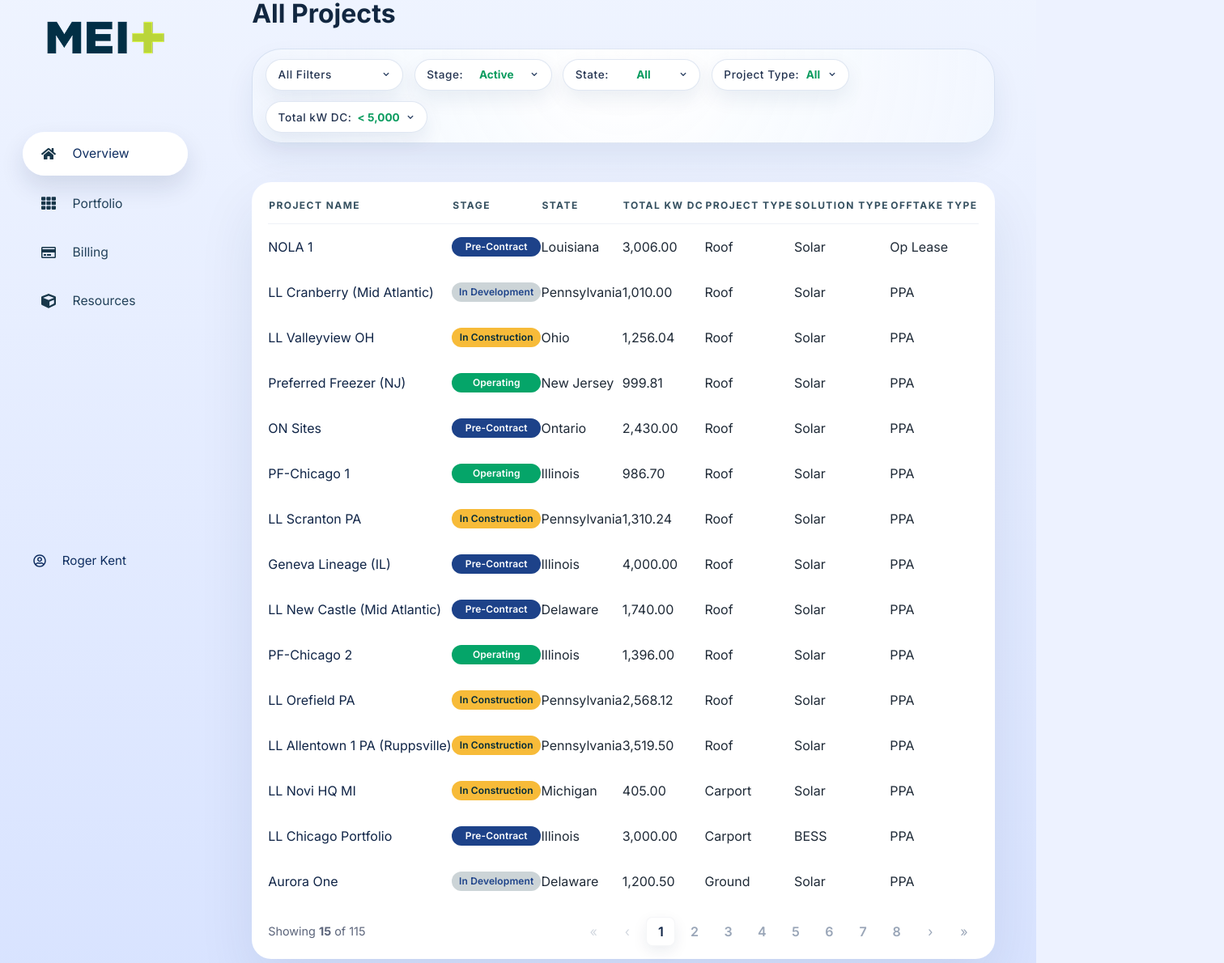
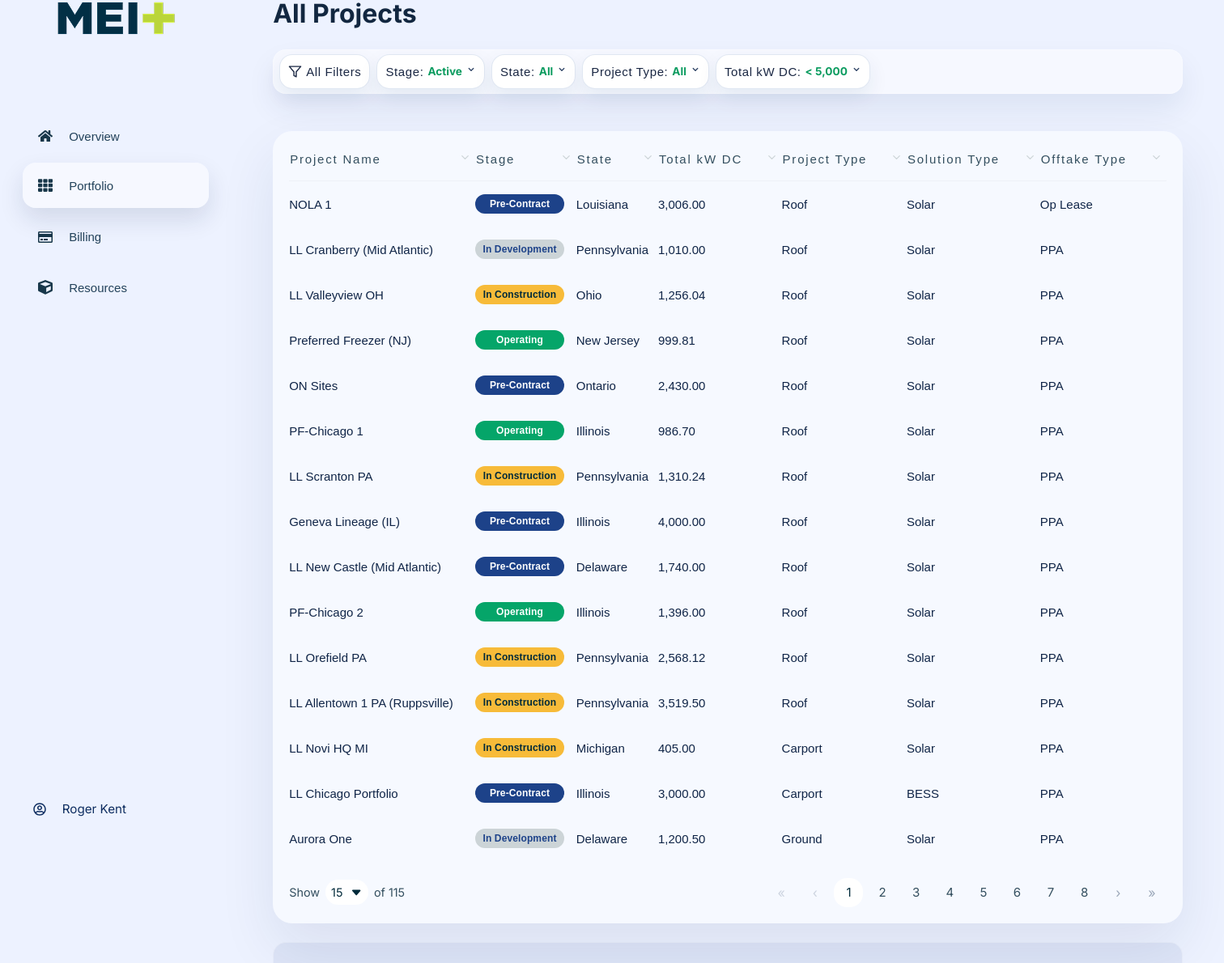
Before and after one commit to hassanshahzad-ocloudsolutions/react-mei-landing-page, a React (Create React App) app: page / in a window 1280 px wide. Shown: the part 35-1225 px from the top of the page at 81% size, 1512 px wide, since content can reach past the window. Built offline with nearby package versions, Linux system fonts and the light colour scheme.

Commit message:
worked-to-make-pixel-perfect

```diff
--- a/src/App.css
+++ b/src/App.css
@@ -1,15 +1,18 @@
 .app-shell {
   display: flex;
-  min-height: 100vh;
-  background: linear-gradient(180deg, #eff4ff 0%, #dfe8ff 60%, #d4e0ff 100%);
+  height: 978px;
+  width:1512px;
+  background-color: linear-gradient(180deg, #eff4ff 0%, #dfe8ff 60%, #d4e0ff 100%);
 }
 
 .main-panel {
   flex: 1;
+  width: 1226px;
+  height: 1083px;
   padding: 2rem clamp(1.5rem, 4vw, 3.5rem);
   display: flex;
   flex-direction: column;
-  gap: 1.5rem;
+  gap: 23px;
 }
 
 @media (max-width: 960px) {
--- a/src/components/FiltersBar/FiltersBar.css
+++ b/src/components/FiltersBar/FiltersBar.css
@@ -1,12 +1,16 @@
 .filters-bar {
+  width: auto;
+  height: auto;
   display: flex;
-  align-items: center;
-  gap: 0.85rem;
+  align-items: flex-start;
+  justify-content: flex-start;
+  gap: 8px;
   flex-wrap: wrap;
-  padding: 0.75rem 1rem;
-  border-radius: 36px;
-  background: radial-gradient(circle at top, rgba(255, 255, 255, 0.98), rgba(242, 247, 255, 0.9));
+  padding: 5px 7px;
+  border-radius: 16px;
+  background-color: rgba(255,255,255,0.49);
   border: 1px solid rgba(132, 161, 201, 0.25);
+  border-color: rgba(255,255,255,0.30);
   box-shadow: 0 18px 35px rgba(15, 46, 97, 0.08);
   position: relative;
 }
@@ -16,19 +20,20 @@
 }
 
 .filter-chip {
+  width: auto;
+  height: auto;
   display: inline-flex;
-  align-items: center;
-  gap: 0.45rem;
+  align-items: flex-start;
+  justify-content: flex-start;
+  gap: 5px;
   background: #fff;
   border: 1px solid rgba(132, 161, 201, 0.25);
-  border-radius: 32px;
-  padding: 0.65rem 0.9rem;
+  border-radius: 16px;
+  padding: 12px 10px;
   font-family: inherit;
   cursor: pointer;
   transition: all 0.18s ease;
   color: #1a2743;
-  min-width: 170px;
-  justify-content: space-between;
   box-shadow: 0 10px 25px rgba(15, 46, 97, 0.08);
 }
 
@@ -39,6 +44,10 @@
 }
 
 .filter-chip__label {
+  font-family: 'Gotham', sans-serif;
+  font-weight: 400;
+  font-style: normal;
+  font-size: 15px;
   color: #1a2743;
   letter-spacing: 0.04em;
 }
@@ -49,11 +58,6 @@
   box-shadow: 0 12px 28px rgba(15, 46, 97, 0.12);
 }
 
-.filter-chip__label {
-  font-size: 0.85rem;
-  font-weight: 500;
-  color: #243451;
-}
 
 .filter-chip__value {
   font-size: 0.85rem;
@@ -74,13 +78,15 @@
   position: absolute;
   top: calc(100% + 8px);
   left: 0;
-  min-width: 240px;
+  width: auto;
+  height: auto;
   padding: 0.85rem;
   background: #fff;
   border-radius: 18px;
   box-shadow: 0 25px 55px rgba(15, 46, 97, 0.16);
   border: 1px solid rgba(132, 161, 201, 0.2);
   z-index: 10;
+  backdrop-filter: blur(10px);
 }
 
 .filter-dropdown__section + .filter-dropdown__section {
--- a/src/components/FiltersBar/FiltersBar.jsx
+++ b/src/components/FiltersBar/FiltersBar.jsx
@@ -1,6 +1,7 @@
 import { useMemo, useState } from 'react';
 import { formatNumber, TOTAL_KW_LIMITS } from '../../constants/filters';
 import DualRangeSlider from '../DualRangeSlider/DualRangeSlider';
+import { FiFilter } from "react-icons/fi";
 import './FiltersBar.css';
 
 const caret = (
@@ -76,10 +77,11 @@ const FiltersBar = ({
   return (
     <div className="filters-bar">
 
-      <button className="filter-chip filter-chip--modal" type="button" onClick={onOpenFiltersModal}>
-        <span className="filter-chip__label">All Filters</span>
-        {caret}
-      </button>
+      <div className="filter-chip-wrapper">
+        <button className="filter-chip" type="button" onClick={onOpenFiltersModal}>
+           <FiFilter size={17} /><span className="filter-chip__label">All Filters</span>
+        </button>
+      </div>
 
       <div className="filter-chip-wrapper">
         <button
--- a/src/components/Footer/Footer.css
+++ b/src/components/Footer/Footer.css
@@ -1,15 +1,14 @@
 .app-footer {
-  height: 156px;
-  margin-top: 2rem;
-  background: #eef3f6; /* pale card background */
-  border-radius: 10px;
+  height: auto;
+  width: auto;
+  background-color: rgba(29, 66, 137,0.07);
+  border-radius: 16px;
   padding: 0.75rem 2.5rem;
   display: grid;
   grid-template-columns: 320px 1fr 320px;
   gap: 1.5rem;
   align-items: center;
-  border: 1px solid rgba(15, 46, 97, 0.08); /* subtle outline to separate from page */
-  box-shadow: 0 18px 40px rgba(15, 46, 97, 0.06); /* gentle elevation */
+  border: 1px solid rgba(255,255,255, 0.30); /* subtle outline to separate from page */
 }
 
 .footer-brand {
@@ -23,7 +22,6 @@
 .footer-logo img {
   width: 34px;
   height: 40px;
-  height: auto;
   display: block;
 }
 
--- a/src/components/ProjectsHeader/ProjectsHeader.css
+++ b/src/components/ProjectsHeader/ProjectsHeader.css
@@ -1,8 +1,8 @@
 .projects-header {
   display: flex;
   flex-direction: column;
-  gap: 1.5rem;
-  margin-bottom: 1.5rem;
+  gap: 25px;
+  margin-top: auto;
 }
 
 .projects-header__title {
--- a/src/components/ProjectsTable/ProjectsTable.css
+++ b/src/components/ProjectsTable/ProjectsTable.css
@@ -1,5 +1,8 @@
 .projects-card {
-  background: #fff;
+  background: rgba(255, 255, 255, 0.49);
+  margin-top: 23px;
+  width: auto;
+  height: auto;
   border-radius: 24px;
   padding: 1.25rem 1.25rem 1rem;
   box-shadow: 0 30px 70px rgba(20, 42, 84, 0.09);
@@ -17,9 +20,17 @@
   border-collapse: collapse;
 }
 
+.project-table-row{
+  height: auto;
+  width: 100%;
+}
+
 .projects-card th {
-  font-size: 0.75rem;
-  text-transform: uppercase;
+  height: auto;
+  width: auto;
+  font-family: 'Gotham',sans-serif;
+  font-size: 15px;
+  font-weight: 500;
   letter-spacing: 0.12em;
   color: #344F5F;
   text-align: left;
@@ -27,25 +38,31 @@
   border-bottom: 1px solid #eef1f7;
 }
 
-.projects-card td {
-  padding: 1rem 0;
-  color: #1f2a37;
-  font-weight: 15;
+.projects-th {
+  display: flex;
+  align-items: center;
+  justify-content: space-between;
+  gap: 0.4rem;
+  width: 100%;
+}
+
+.projects-th__icon-btn {
+  background: transparent;
+  border: none;
+  padding: 4px;
+  color: #CCD4D7;
+  cursor: pointer;
+  margin-bottom: auto;
 }
 
 
-
-.project-name {
-  display: flex;
-  flex-direction: column;
-}
-
-.project-name__title {
-  font-weight: 15;
+.projects-card td {
+  padding: 1rem 0;
+  font-family: 'Gotham', sans-serif;
+  font-weight: 400;
+  font-size: 15px;
   color: #102547;
 }
-
-
 
 .projects-table__footer {
   margin-top: 1rem;
@@ -55,7 +72,19 @@
   flex-wrap: wrap;
   gap: 0.75rem;
   font-size: 0.9rem;
-  color: #5b647a;
+  color: #344F5F
+}
+
+.number_arrow_container{
+  padding: 7px 7px;
+  background-color: #FFFFFF;
+  border-radius: 16px;
+  border-color: rgba(255,255,255,0.30);
+  display: inline-flex;
+  align-items: center;
+  gap: 10px;
+  margin: 7px 7px;
+  color: #002A3A;
 }
 
 .table-pagination {
@@ -64,7 +93,7 @@
   gap: 0.35rem;
 }
 
-.table-pagination button {
+.table-pagination__arrows {
   border: none;
   background: transparent;
   color: #9aa6b8;
@@ -79,11 +108,6 @@
   transition: color 0.12s ease, transform 0.08s ease;
 }
 
-.table-pagination button:hover {
-  color: #6b7f98;
-  transform: translateY(-1px);
-}
-
 .page-number {
   min-width: 36px;
   height: 36px;
@@ -91,19 +115,20 @@
   display: inline-flex;
   align-items: center;
   justify-content: center;
-  color: #5c6175;
-  font-weight: 600;
-  border-radius: 999px;
+  color: #344F5F;
+  font-size: 15px;
+  font-weight: 400;
+  cursor: pointer;
   border: none;
   background: transparent;
-  cursor: pointer;
 }
 
 .page-number.active {
-  background: #fff; /* white circle */
-  color: #102547; /* dark text */
-  box-shadow: 0 6px 18px rgba(16, 37, 71, 0.08);
-  border: 1px solid rgba(16, 37, 71, 0.04);
+  box-sizing: border-box;
+  color: #002A3A; /* dark text */
+  background-color: #FFFFFF;
+  border-radius: 16px;
+  border: 1px solid rgba(255, 255, 255, 0.30);
   transform: none;
 }
 
--- a/src/components/ProjectsTable/ProjectsTable.jsx
+++ b/src/components/ProjectsTable/ProjectsTable.jsx
@@ -1,11 +1,15 @@
+import { ImOpera } from 'react-icons/im';
 import StatusBadge from '../StatusBadge/StatusBadge';
 import './ProjectsTable.css';
 import React, { useState, useEffect, useMemo } from 'react';
+import { BsFillCaretDownFill } from 'react-icons/bs';
+import { FiChevronDown, FiChevronUp } from 'react-icons/fi';
 
 const numberFormatter = new Intl.NumberFormat('en-US', {
   minimumFractionDigits: 2,
   maximumFractionDigits: 2
 });
+
 
 const ProjectsTable = ({ data }) => {
   // pagination state
@@ -28,6 +32,23 @@ const ProjectsTable = ({ data }) => {
   // cumulative count shown to the user (e.g. page 1 -> 15 of 115, page 2 -> 30 of 115)
   const shownCount = Math.min(page * pageSize, total);
 
+  const [headerCarets, setHeaderCarets] = useState({
+    projectName: false,
+    stage: false,
+    state: false,
+    totalKwDc: false,
+    projectType: false,
+    solutionType: false,
+    offtakeType: false
+  });
+
+  const toggleHeaderCaret = (key) => {
+    setHeaderCarets((prev) => ({
+      ...prev,
+      [key]: !prev[key]
+    }));
+  };
+
   const goFirst = () => setPage(1);
   const goLast = () => setPage(totalPages);
   const goPrev = () => setPage((p) => Math.max(1, p - 1));
@@ -38,24 +59,104 @@ const ProjectsTable = ({ data }) => {
       <div className="projects-card__surface">
         <table>
           <thead>
-            <tr>
-              <th>Project Name</th>
-              <th>Stage</th>
-              <th>State</th>
-              <th>Total kW DC</th>
-              <th>Project Type</th>
-              <th>Solution Type</th>
-              <th>Offtake Type</th>
+            <tr className="project-table-row">
+              <th>
+                <div className="projects-th">
+                  <span>Project Name</span>
+                  <button
+                    type="button"
+                    className="projects-th__icon-btn"
+                    onClick={() => toggleHeaderCaret('projectName')}
+                    aria-pressed={headerCarets.projectName}
+                  >
+                    {headerCarets.projectName ? <FiChevronUp /> : <FiChevronDown />}
+                  </button>
+                </div>
+              </th>
+              <th>
+                <div className="projects-th">
+                  <span>Stage</span>
+                  <button
+                    type="button"
+                    className="projects-th__icon-btn"
+                    onClick={() => toggleHeaderCaret('stage')}
+                    aria-pressed={headerCarets.stage}
+                  >
+                    {headerCarets.stage ? <FiChevronUp /> : <FiChevronDown />}
+                  </button>
+                </div>
+              </th>
+              <th>
+                <div className="projects-th">
+                  <span>State</span>
+                  <button
+                    type="button"
+                    className="projects-th__icon-btn"
+                    onClick={() => toggleHeaderCaret('state')}
+                    aria-pressed={headerCarets.state}
+                  >
+                    {headerCarets.state ? <FiChevronUp /> : <FiChevronDown />}
+                  </button>
+                </div>
+              </th>
+              <th>
+                <div className="projects-th">
+                  <span>Total kW DC</span>
+                  <button
+                    type="button"
+                    className="projects-th__icon-btn"
+                    onClick={() => toggleHeaderCaret('totalKwDc')}
+                    aria-pressed={headerCarets.totalKwDc}
+                  >
+                    {headerCarets.totalKwDc ? <FiChevronUp /> : <FiChevronDown />}
+                  </button>
+                </div>
+              </th>
+              <th>
+                <div className="projects-th">
+                  <span>Project Type</span>
+                  <button
+                    type="button"
+                    className="projects-th__icon-btn"
+                    onClick={() => toggleHeaderCaret('projectType')}
+                    aria-pressed={headerCarets.projectType}
+                  >
+                    {headerCarets.projectType ? <FiChevronUp /> : <FiChevronDown />}
+                  </button>
+                </div>
+              </th>
+              <th>
+                <div className="projects-th">
+                  <span>Solution Type</span>
+                  <button
+                    type="button"
+                    className="projects-th__icon-btn"
+                    onClick={() => toggleHeaderCaret('solutionType')}
+                    aria-pressed={headerCarets.solutionType}
+                  >
+                    {headerCarets.solutionType ? <FiChevronUp /> : <FiChevronDown />}
+                  </button>
+                </div>
+              </th>
+              <th>
+                <div className="projects-th">
+                  <span>Offtake Type</span>
+                  <button
+                    type="button"
+                    className="projects-th__icon-btn"
+                    onClick={() => toggleHeaderCaret('offtakeType')}
+                    aria-pressed={headerCarets.offtakeType}
+                  >
+                    {headerCarets.offtakeType ? <FiChevronUp /> : <FiChevronDown />}
+                  </button>
+                </div>
+              </th>
             </tr>
           </thead>
           <tbody>
             {pageItems.map((project) => (
-              <tr key={project.id}>
-                <td>
-                  <div className="project-name">
-                    <span className="project-name__title">{project.name}</span>
-                  </div>
-                </td>
+              <tr key={project.id} className="table-row">
+                <td>{project.name}</td>
                 <td>
                   <StatusBadge status={project.stage} />
                 </td>
@@ -70,10 +171,12 @@ const ProjectsTable = ({ data }) => {
         </table>
       </div>
       <div className="projects-table__footer">
-        <span>Showing <strong>{shownCount}</strong> of {total}</span>
+        <span>Show
+          <span className='number_arrow_container'> {shownCount} <BsFillCaretDownFill /></span>
+           of {total}</span>
         <div className="table-pagination">
-          <button aria-label="First page" onClick={goFirst} disabled={page === 1}>«</button>
-          <button aria-label="Previous page" onClick={goPrev} disabled={page === 1}>‹</button>
+          <button className="table-pagination__arrows" aria-label="First page" onClick={goFirst} disabled={page === 1}>«</button>
+          <button className="table-pagination__arrows" aria-label="Previous page" onClick={goPrev} disabled={page === 1}>‹</button>
 
           {/* numeric pager */}
           {Array.from({ length: totalPages }, (_, i) => i + 1).map((p) => (
@@ -87,8 +190,8 @@ const ProjectsTable = ({ data }) => {
             </button>
           ))}
 
-          <button aria-label="Next page" onClick={goNext} disabled={page === totalPages}>›</button>
-          <button aria-label="Last page" onClick={goLast} disabled={page === totalPages}>»</button>
+          <button className="table-pagination__arrows" aria-label="Next page" onClick={goNext} disabled={page === totalPages}>›</button>
+          <button className="table-pagination__arrows" aria-label="Last page" onClick={goLast} disabled={page === totalPages}>»</button>
         </div>
       </div>
     </section>
--- a/src/components/Sidebar/Sidebar.css
+++ b/src/components/Sidebar/Sidebar.css
@@ -1,5 +1,6 @@
 .sidebar {
-  width: 260px;
+  width: 286px;
+  height: 1083px;
   padding: 2.25rem 1.75rem 1.75rem;
   display: flex;
   flex-direction: column;
@@ -7,7 +8,6 @@
   position: sticky; /* keep sidebar content visible while scrolling */
   top: 1.5rem; /* offset from the top of the viewport */
   align-self: flex-start;
-  height: calc(100vh - 3rem);
   overflow: auto;
   -webkit-overflow-scrolling: touch;
 }
@@ -41,9 +41,10 @@
   border: none;
   background: transparent;
   text-align: left;
-  padding: 0.56rem 0.9rem;
-  border-radius: 999px;
-  font-size: 0.98rem;
+  padding: 10px 10px;
+  font-family: 'Gotham', sans-serif;
+  font-size: 15px;
+  font-weight: 400;
   color: #23425a;
   display: inline-flex;
   align-items: center;
@@ -52,9 +53,11 @@
 }
 
 .nav-item.is-active {
-  background: rgba(255, 255, 255, 0.98);
+  height: auto;
+  width: auto;
+  background: rgba(255, 255, 255, 0.49);
+  border-radius: 16px;
   box-shadow: 0 14px 30px rgba(16, 37, 71, 0.12);
-  color: #0f2e61;
   transform: translateY(-1px);
 }
 
@@ -73,6 +76,7 @@
 }
 
 .sidebar__user {
+  margin-top: auto;
   position: relative;
   display: flex;
   align-items: center;
--- a/src/components/Sidebar/Sidebar.jsx
+++ b/src/components/Sidebar/Sidebar.jsx
@@ -3,8 +3,8 @@ import { FaHome, FaTh, FaRegCreditCard, FaCube,FaRegUserCircle } from 'react-ico
 import logo from '../../assets/images/MEI+.png';
 
 const navItems = [
-  { key: 'overview', label: 'Overview', icon: FaHome, active: true },
-  { key: 'portfolio', label: 'Portfolio', icon: FaTh },
+  { key: 'overview', label: 'Overview', icon: FaHome},
+  { key: 'portfolio', label: 'Portfolio', icon: FaTh, active: true },
   { key: 'billing', label: 'Billing', icon: FaRegCreditCard },
   { key: 'resources', label: 'Resources', icon: FaCube }
 ];
@@ -12,7 +12,7 @@ const navItems = [
 
 const Sidebar = () => (
   <aside className="sidebar">
-    <div>
+    <div >
       <div className="sidebar__brand">
         <div className="brand-mark">
           <img src={logo} alt="MEI logo" />
--- a/src/components/modals/AllFiltersModal/AllFiltersModal.css
+++ b/src/components/modals/AllFiltersModal/AllFiltersModal.css
@@ -22,17 +22,28 @@
 }
 
 .filters-modal__header {
-  padding: 1.5rem 2rem 1rem;
-  border-bottom: 1px solid rgba(9, 33, 58, 0.08);
+  position: relative;
+  padding: 15px 20px;
+  height: auto;
+  width: auto;
+  border: 1px solid #CCD4D7;
   display: flex;
-  justify-content: space-between;
+  justify-content: center;
   align-items: center;
 }
 
 .filters-modal__header h2 {
   margin: 0;
-  font-size: 1.4rem;
-  color: #061a33;
+  text-align: center;
+  font-size: 22px;
+  font-family: 'Gotham', sans-serif;
+  font-weight: 600;
+  color: #002A3A;
+}
+
+.filters-modal__header button{
+  position: absolute;
+  right: 20px;
 }
 
 .filters-modal__close {
@@ -56,7 +67,10 @@
 .filters-modal__section h3 {
   margin-bottom: 0.75rem;
   color: #0b2342;
-  font-size: 1.05rem;
+  font-family: "Gotham", sans-serif;
+  font-size: 15px;
+  font-weight: 400;
+
 }
 
 .filters-modal__section + .filters-modal__section {
@@ -76,25 +90,24 @@
 }
 
 .pill {
+  height:auto;
+  width:auto;
   border: 1px solid rgba(15, 46, 97, 0.25);
   background: #fff;
   border-radius: 999px;
-  padding: 0.45rem 1.1rem;
-  font-weight: 600;
-  color: #0b2342;
+  font-weight: 400;
+  color: #344F5F;
   cursor: pointer;
   transition: all 0.15s ease;
   display: inline-flex;
   align-items: center;
-  gap: 0.35rem;
+  justify-content: center;
+  gap: 2px;
 }
 
-.pill--outline {
-  background: #f6f8fb;
-}
 
 .pill--active {
-  background: #0f65b8;
+  background: #1D4289;
   color: #fff;
   border-color: #0f65b8;
   box-shadow: 0 12px 22px rgba(15, 101, 184, 0.25);
@@ -112,25 +125,6 @@
   box-shadow: none;
 }
 
-.pill--selectable {
-  min-width: 110px;
-  justify-content: flex-start;
-}
-
-.pill--toolbar {
-  min-width: 120px;
-}
-
-.pill--state {
-  font-weight: 500;
-  background: #fff;
-}
-
-.pill--state.pill--active {
-  background: #0f65b8;
-  color: #fff;
-  border-color: #0f65b8;
-}
 
 .pill__check {
   width: 16px;
--- a/src/components/modals/AllFiltersModal/AllFiltersModal.jsx
+++ b/src/components/modals/AllFiltersModal/AllFiltersModal.jsx
@@ -199,14 +199,14 @@ const AllFiltersModal = ({
             </div>
           </section>
 
-  <section className="filters-modal__section">
+          <section className="filters-modal__section">
             <h3>Project Type</h3>
             <div className="pill-grid">
               {projectTypeOptions.map((type) => (
                 <button
                   key={type}
                   type="button"
-                  className={`pill pill--selectable ${isProjectTypeSelected(type) ? 'pill--active pill--checked' : ''}`}
+                  className={`pill ${isProjectTypeSelected(type) ? 'pill--active pill--checked' : ''}`}
                   onClick={() => toggleProjectType(type)}
                   aria-pressed={isProjectTypeSelected(type)}
                 >
@@ -278,7 +278,7 @@ const AllFiltersModal = ({
             <div className="state-toolbar">
               <button
                 type="button"
-                className={`pill pill--outline pill--toolbar ${allStatesSelected ? 'pill--active pill--checked' : ''}`}
+                className={`pill ${allStatesSelected ? 'pill--active pill--checked' : ''}`}
                 onClick={() => onToggleStateOption('All', !allStatesSelected)}
               >
                 <span className="pill__check" aria-hidden="true">
@@ -312,7 +312,7 @@ const AllFiltersModal = ({
                   <button
                     key={state}
                     type="button"
-                    className={`pill pill--outline pill--state ${selected ? 'pill--active' : ''}`}
+                    className={`pill ${selected ? 'pill--active' : ''}`}
                     onClick={() => toggleState(state)}
                     aria-pressed={selected}
                   >
@@ -332,7 +332,7 @@ const AllFiltersModal = ({
                   <button
                     key={phase}
                     type="button"
-                    className={`pill pill--selectable ${selected ? 'pill--active pill--checked' : ''}`}
+                    className={`pill  ${selected ? 'pill--active pill--checked' : ''}`}
                     onClick={() => toggleDeliveryPhase(phase)}
                     aria-pressed={selected}
                   >
```
